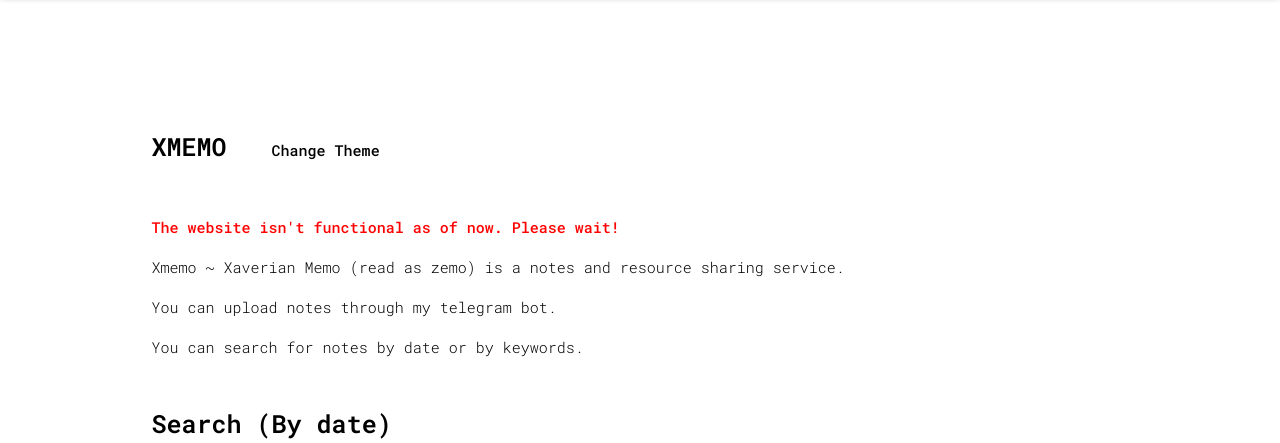
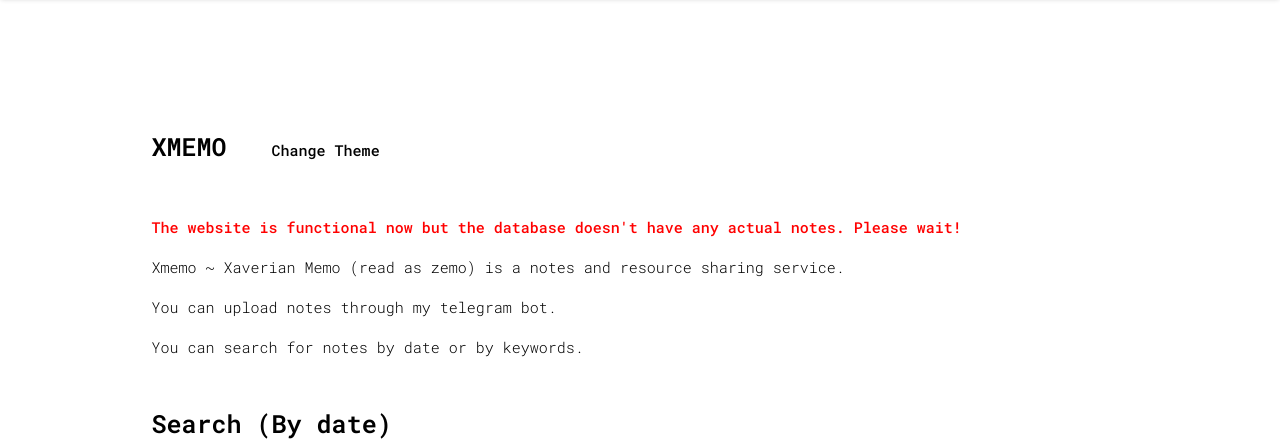
Before and after one commit to sujaldev/xmemo, a Django app: page / in a window 1280 px wide. Shown: the part 70-513 px from the top of the page. Run offline with Django 3.2, Linux system fonts and the light colour scheme.

Commit message:
updated homepage warning
The home page warning stated the website as non-functional, now as the website is partially working, changed the warning accordingly

```diff
--- a/templates/index.html
+++ b/templates/index.html
@@ -11,7 +11,7 @@
     <div></div>
 </div>
 <p class="main-text">
-    <bold style="color: red;">The website isn't functional as of now. Please wait!</bold><br><br>
+    <bold style="color: red;">The website is functional now but the database doesn't have any actual notes. Please wait!</bold><br><br>
     Xmemo ~ Xaverian Memo (read as zemo) is a notes and resource sharing service.<br><br>
     You can upload notes through my telegram bot.<br><br>
     You can search for notes by date or by keywords.
```
Also changed, not shown: 2 other files.
